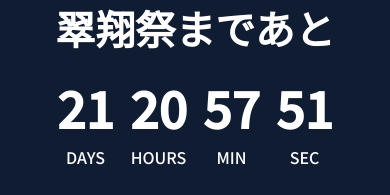
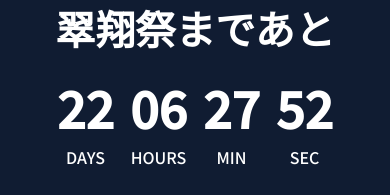
Before and after one commit to suiranprogram2026/suishousai2026, a Next.js app: page / in a window 390 px wide. Shown: the part 444-639 px from the top of the page. Built offline with nearby package versions, Linux system fonts and the light colour scheme.

Commit message:
カウントダウン

```diff
--- a/app/homepage.css
+++ b/app/homepage.css
@@ -99,7 +99,7 @@ body {
         margin-top: 80px;
      }
     .headtop {
-        height: 700px;
+        height: 660px;
      }
 }
 
--- a/app/page.tsx
+++ b/app/page.tsx
@@ -36,7 +36,7 @@ export default function Home() {
             </div>
 
             <div className="left_date">
-              <Countdown targetDate="2026-06-26T23:59:59+09:00" /> {/*←翠翔祭の日程を入れる。数字は2桁*/}
+              <Countdown targetDate="2026-06-27T09:30:00+09:00" /> {/*←翠翔祭の日程を入れる。数字は2桁*/}
               {/*<Finish />*/}
             </div>
           </section>
```
